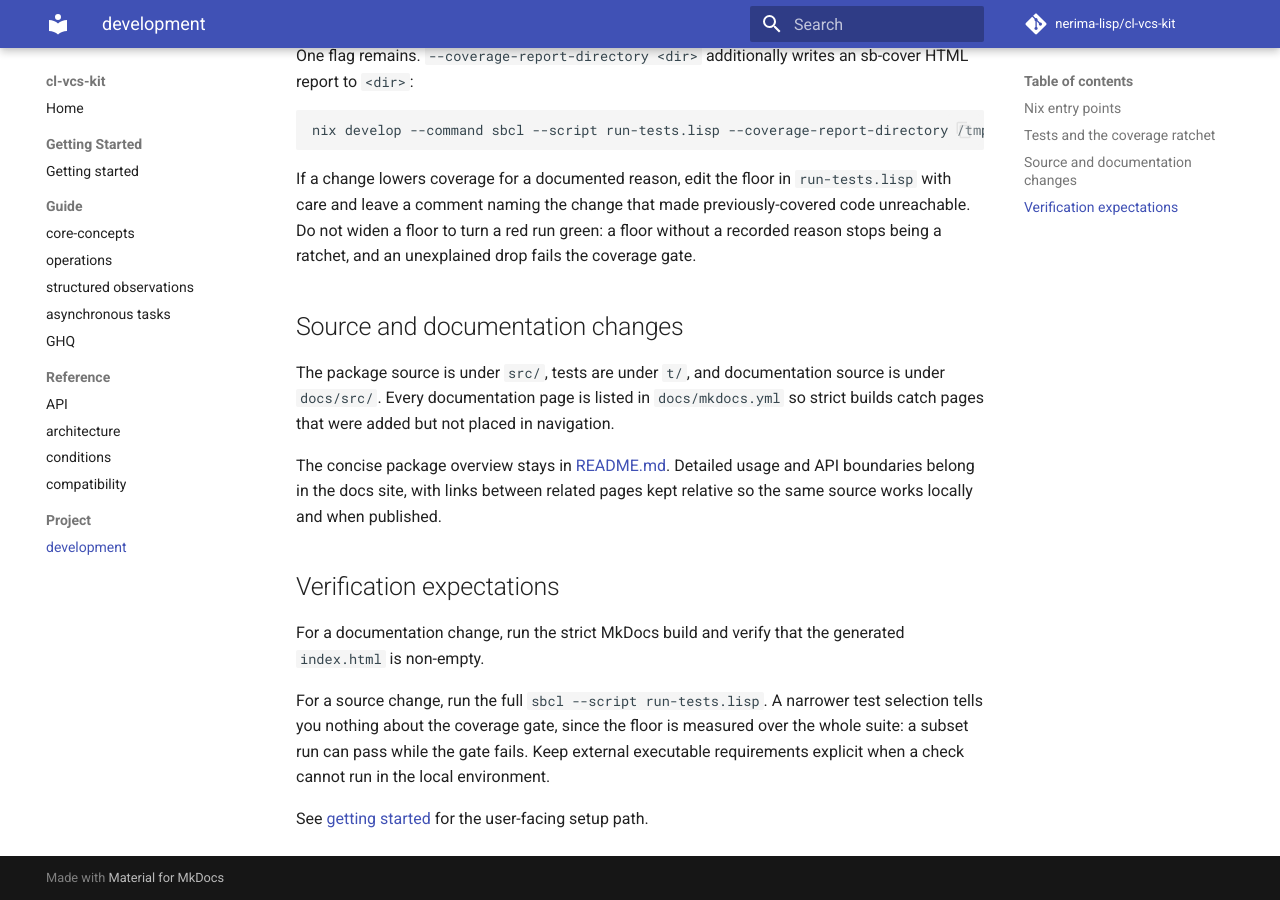
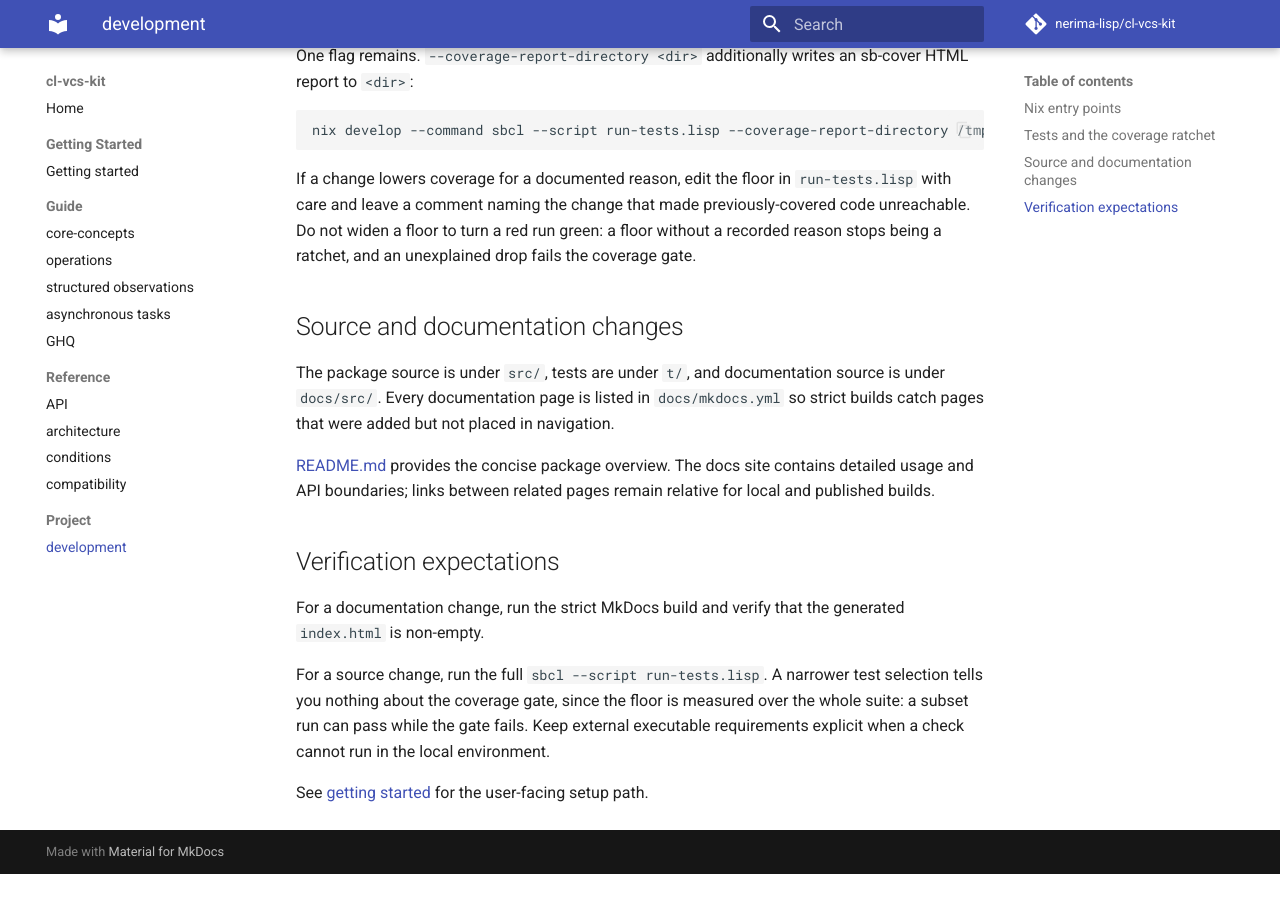
Before and after one commit to nerima-lisp/cl-vcs-kit, an MkDocs documentation site: the page built from docs/src/project/development.md, in a window 1280 px wide and 900 px high, scrolled down 1316 px. Built offline with MkDocs 1.6.1 and Material for MkDocs 9.7.7, drawn with Linux system fonts in a browser that asks for light colours; comment, search, counter and statistics services are not loaded; after the commit the page ends 2190 px from its top, so only the background shows below that.

Commit message:
docs: state reference links directly

```diff
--- a/docs/src/project/development.md
+++ b/docs/src/project/development.md
@@ -81,9 +81,10 @@ source is under `docs/src/`. Every documentation page is listed in
 `docs/mkdocs.yml` so strict builds catch pages that were added but not placed
 in navigation.
 
-The concise package overview stays in [README.md](https://github.com/nerima-lisp/cl-vcs-kit/blob/main/README.md). Detailed
-usage and API boundaries belong in the docs site, with links between related
-pages kept relative so the same source works locally and when published.
+[README.md](https://github.com/nerima-lisp/cl-vcs-kit/blob/main/README.md) provides
+the concise package overview. The docs site contains detailed usage and API
+boundaries; links between related pages remain relative for local and published
+builds.
 
 ## Verification expectations
 
```
Also changed, not shown: docs/src/reference/api.md (+2 -2 lines).
